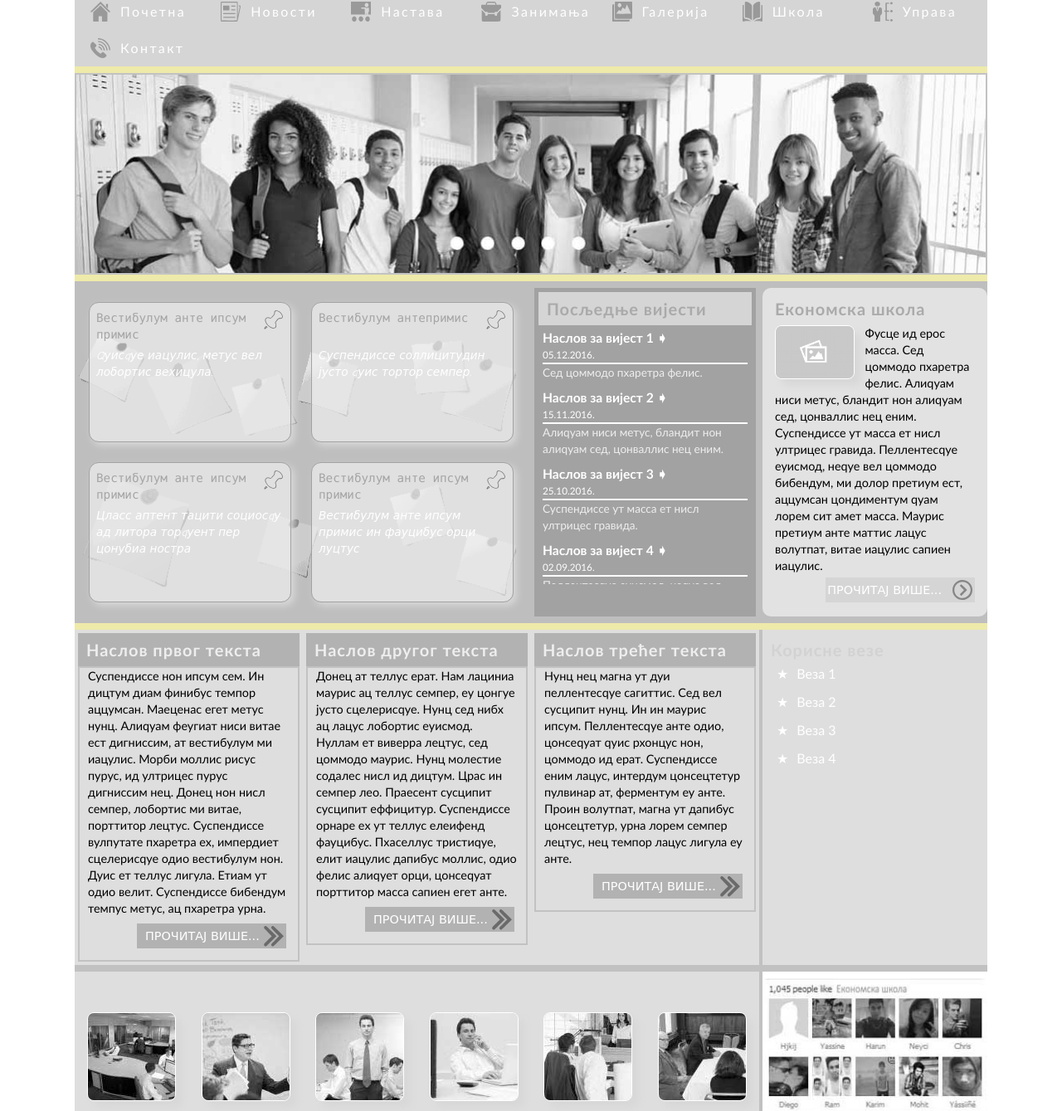
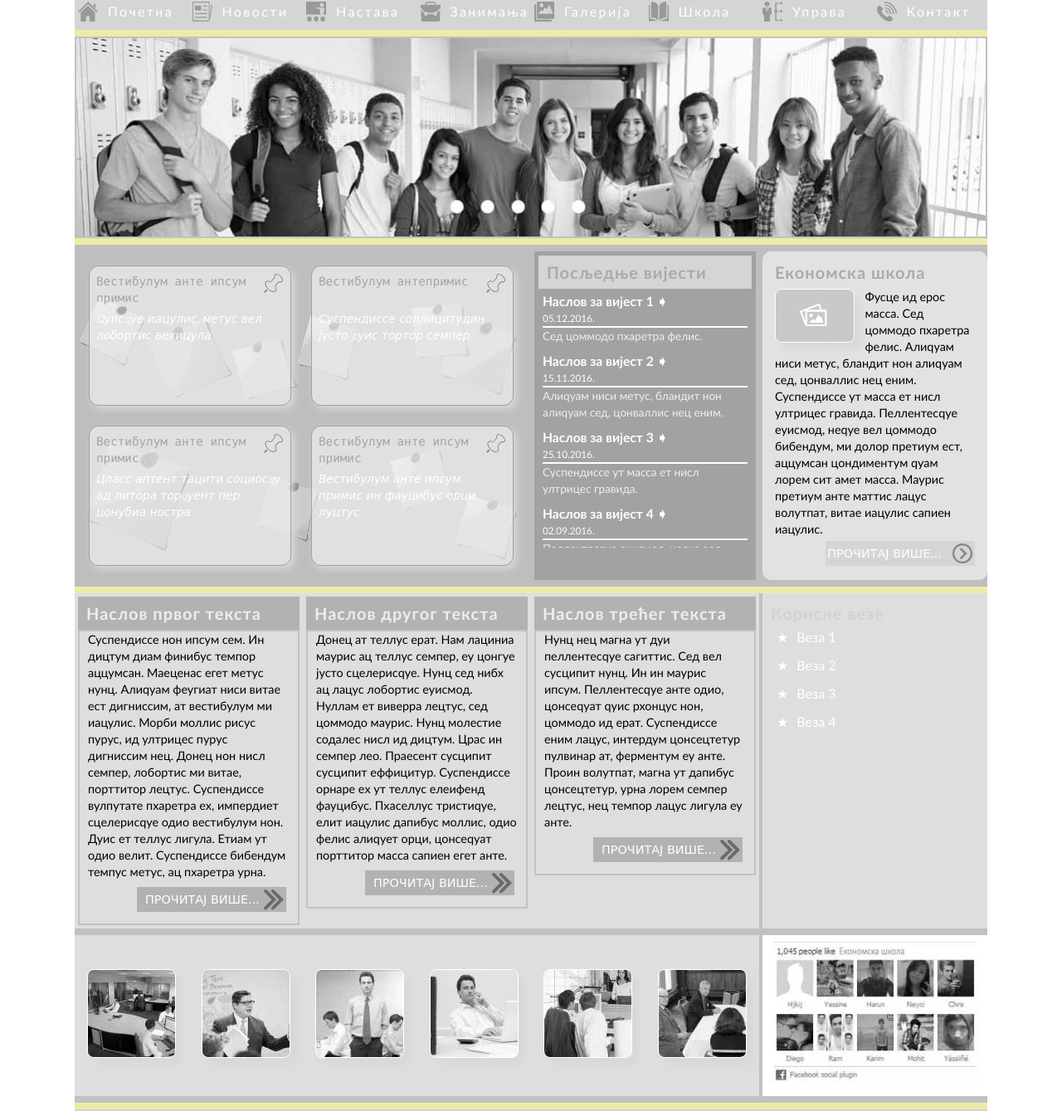
Before and after one commit to stdarkobn/skola, a plain HTML site: page v9/index.html in a window 1280 px wide. Shown: the part 176-1515 px from the top of the page at 83% size. Drawn offline with Linux system fonts and the light colour scheme.

Commit message:
Google probme 412 - 411px

```diff
--- a/v9/css/style.css
+++ b/v9/css/style.css
@@ -57,8 +57,7 @@ p {  padding: 0.8em; }
 .meni li {
     flex: 1 1 40%;
     list-style: none;
-    padding: 0px 10px;
-    margin: 0px 5px;
+    margin: 0px 4px; /* Гугл се бунио безвезе */
 }
 .meni li a {
     display: block;
@@ -231,8 +230,8 @@ p {  padding: 0.8em; }
 .sekundarni .fb-dodatak {
     order: 0;
     flex: 1 0 160px; /* Минимална ширина 160 и расте, испод прелази у нови ред */
-    margin: 8px 8px 8px 8px;
-    padding: 0px 0px 0px 0px;
+    margin: 0px 0px 8px 0px;
+    padding: 0px 10px 0px 10px;
     background-color: #ffffff;
     display: flex; /* Центрирања друштвеног додатка */
     align-items: center;
@@ -360,6 +359,7 @@ p {  padding: 0.8em; }
     .meni li {
         flex: 1 1 auto; /* Ресетовање */
         width: 12.5%;
+        margin: 0px 0px 0px 0px;
     }
     .meni li a {
         min-width: auto; /* Ресетовање */
```
